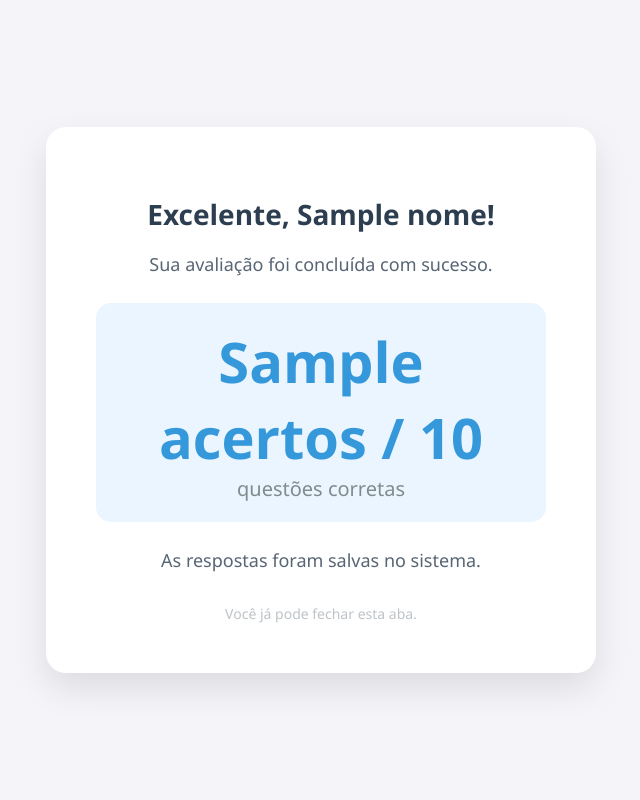
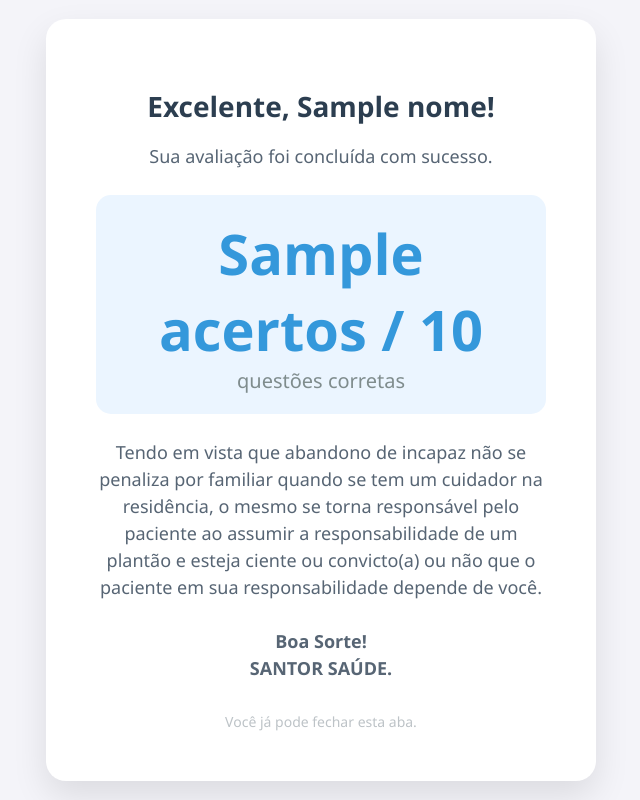
Before and after one commit to alldo08/prova, a FastAPI app: template site/templates/resultado.html in a window 1280 px wide. Shown: the whole page, without its empty margins (319-959 px from the left). Run offline with FastAPI, Linux system fonts and the light colour scheme; the template is opened without the code that fills it: most values are stand-ins (such as "Sample title", 1, 10 or a date in 2020); some libraries are stand-ins or nearby versions.

Commit message:
Update resultado.html with new message content
Added a message regarding caregiver responsibility and encouragement.

```diff
--- a/site/templates/resultado.html
+++ b/site/templates/resultado.html
@@ -51,9 +51,17 @@
             <span class="total">questões corretas</span>
         </div>
 
-        <p class="message">As respostas foram salvas no sistema.</p>
-
+        <p class="message">
+            Tendo em vista que abandono de incapaz não se penaliza por familiar quando se tem um cuidador na residência,
+            o mesmo se torna responsável pelo paciente ao assumir a responsabilidade de um plantão e esteja ciente ou
+            convicto(a) ou não que o paciente em sua responsabilidade depende de você.
+            <br><br>
+            <strong>Boa Sorte!</strong>
+            <br>
+            <strong>SANTOR SAÚDE.</strong>
+        </p>
         <div class="footer-msg">Você já pode fechar esta aba.</div>
     </div>
 </body>
+
 </html>
```
